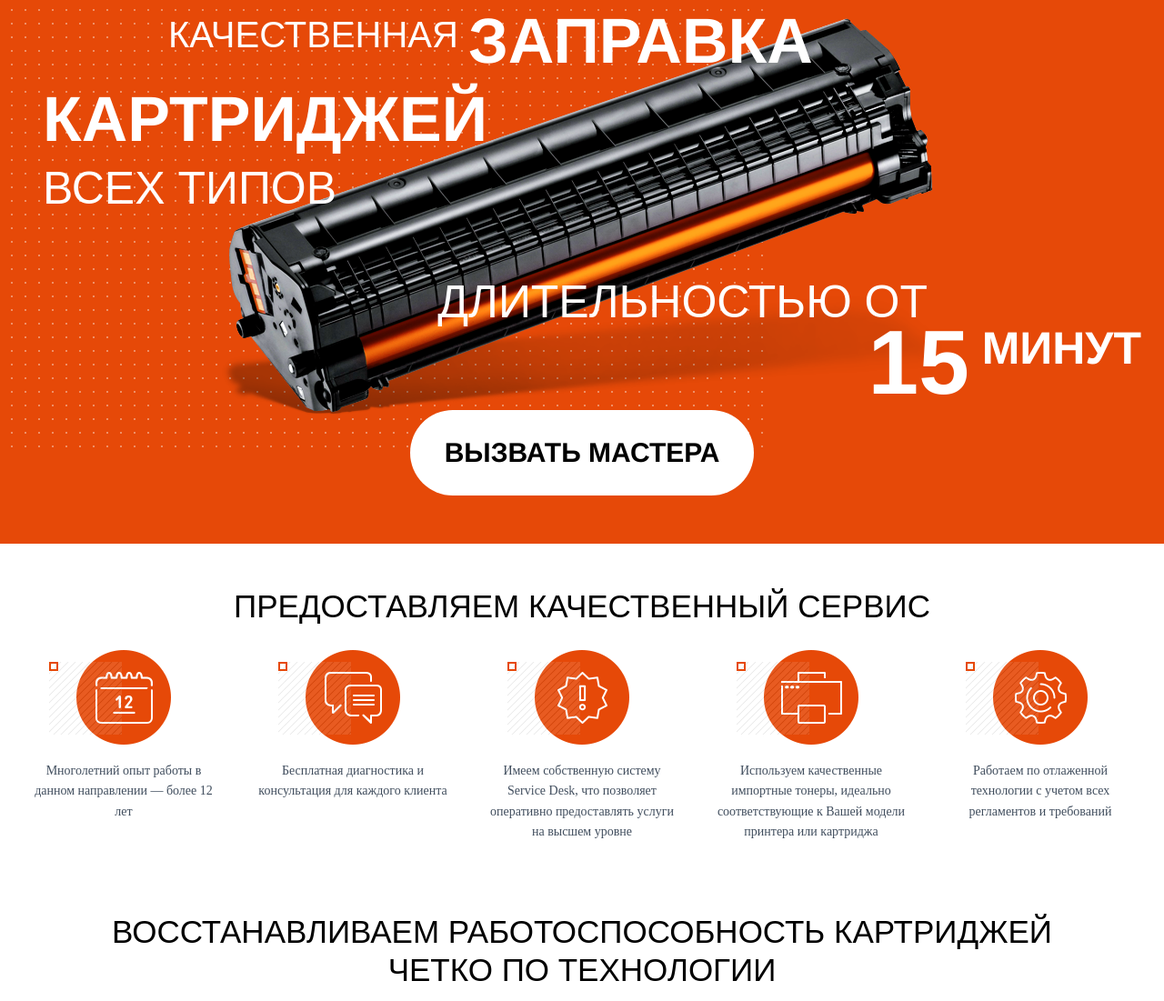
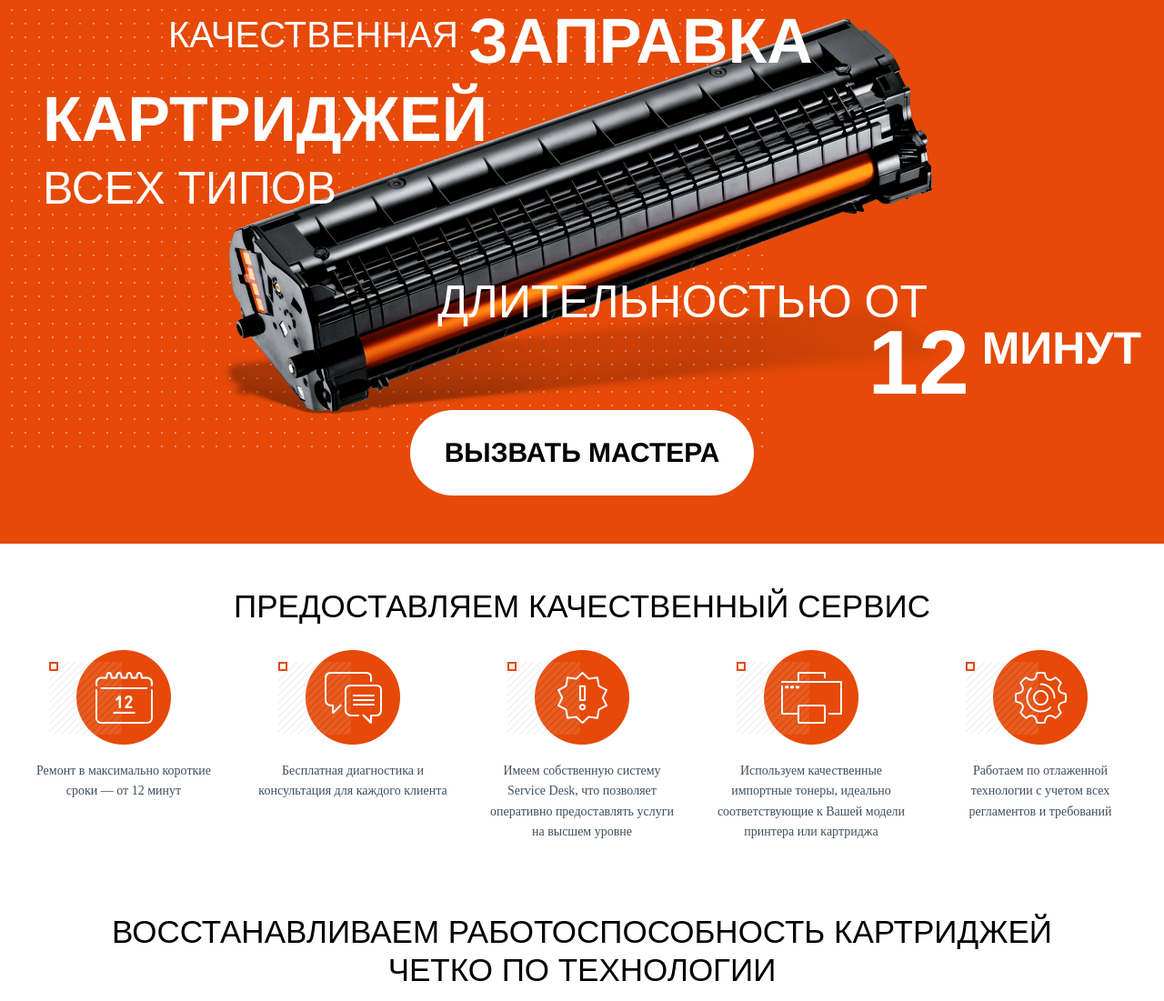
Before and after one commit to WebDevAnton/WebDevAnton.github.io, a plain HTML site: page index.html in a window 1280 px wide. Shown: the part 163-1264 px from the top of the page at 91% size. Drawn offline with Linux system fonts and the light colour scheme; some packages are replaced by stand-ins of ours; a web font is replaced by a local one.

Commit message:
Update index.html

```diff
--- a/index.html
+++ b/index.html
@@ -3,10 +3,10 @@
 <head>
 	<meta charset="utf-8" />
 
-	<title>Заправка картриджей HP, Canon, Samsung, Xerox, Brother в Киеве по низким ценам </title>
+	<title>Заправка картриджей HP, Canon, Samsung, Xerox, Brother в Могилёве по низким ценам </title>
 
 	<!-- Данное значение часто используют поисковые системы, заполняем ответственно -->
-	<meta name="description" content="Заправка картриджів всіх типів. Діагностика та очищення картриджів. Гарантія якості." />
+	<meta name="description" content="Заправка картриджей всех типов. Диагностика и очистка картриджей. Гарантия качества." />
 
 	<!-- Адаптируем страницу для мобильных устройств -->
 	<meta name="viewport" content="width=device-width, initial-scale=1.0, maximum-scale=1.0, user-scalable=no" />
@@ -66,7 +66,7 @@ height="0" width="0" style="display:none;visibility:hidden"></iframe></noscript>
 			<div class="title title-2 wow slideInLeft" data-wow-delay=".1s"><b>КАРТРИДЖЕЙ</b></div>
 			<div class="title title-3 wow slideInLeft" data-wow-delay=".2s">ВСЕХ ТИПОВ</div>
 			<div class="title title-4 wow bounce" data-wow-delay=".2s">ДЛИТЕЛЬНОСТЬЮ от</div>
-			<div class="title title-5 wow bounce" data-wow-delay=".4s"><b>15</b> <span>МИНУТ</span></div>
+			<div class="title title-5 wow bounce" data-wow-delay=".4s"><b>12</b> <span>МИНУТ</span></div>
 			<div class="button">
 				<a href="#" class="btn-big btn-modal" data-remodal-target="modal-form" data-from="викликати майстра на першому екрані">ВЫЗВАТЬ МАСТЕРА</a>
 			</div>
@@ -84,9 +84,8 @@ height="0" width="0" style="display:none;visibility:hidden"></iframe></noscript>
 					<div class="image"><img src="images/ico-benefit-1.png" alt="" /></div>
 				</div>
 				<div class="text">
-					Многолетний опыт работы
-в данном направлении —
-более 12 лет
+					Ремонт в максимально короткие сроки —
+от 12 минут
 				</div>
 			</div>
 			<div class="item wow fadeInDown" data-wow-delay=".2s">
```
